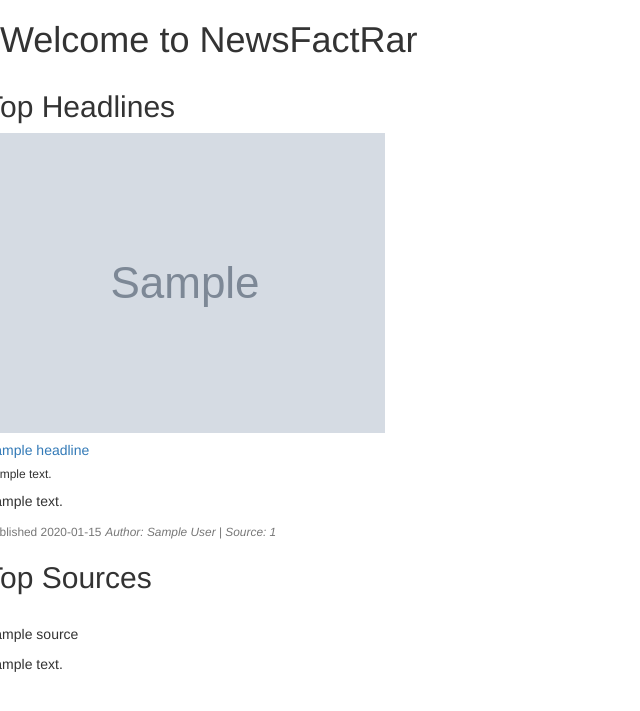
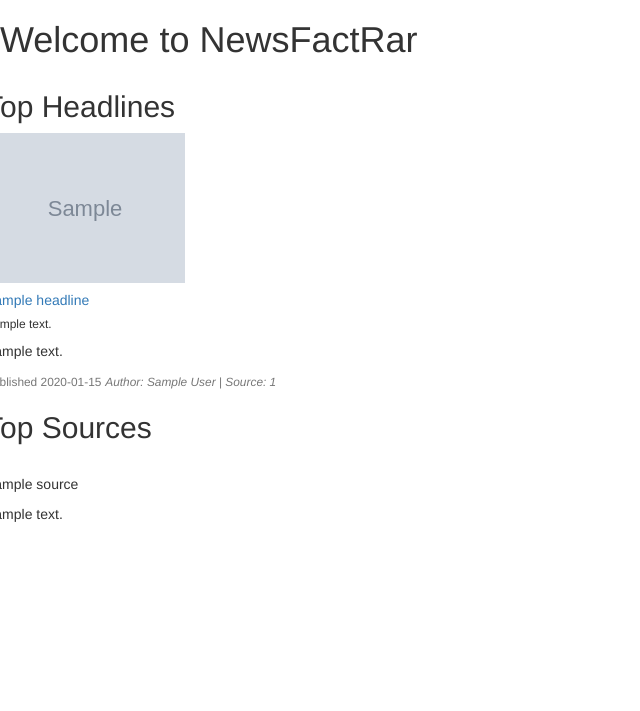
Before and after one commit to benie254/NewsFactRar, a Flask app: template app/templates/index.html in a window 1280 px wide. Shown: the part 52-763 px from the top of that part, without its empty margins (0-640 px from the left). Run offline with Flask 2, Linux system fonts and the light colour scheme; the template is opened without the code that fills it: most values are stand-ins (such as "Sample title", 1, 10 or a date in 2020); the page is wider than the window, and the part outside it is not shown; some libraries are stand-ins or nearby versions.

Commit message:
Update macros for headlines.

```diff
--- a/app/templates/macros.html
+++ b/app/templates/macros.html
@@ -2,8 +2,8 @@
 
     {% for source, author, title, description, url, urlToImage, publishedAt, content in my_headlines %}
   <div class="col">
-    <div class="card h-200">
-      <img src="{{urlToImage}}" class="card-img-top" alt="{{title}} image">
+    <div class="card h-100">
+      <img src="{{urlToImage}}" class="card-img-top" alt="{{title}} image" width="200">
       <div class="card-body">
           <a href="{{url}}">
            <h5 class="card-title">{{title}}</h5>
```
